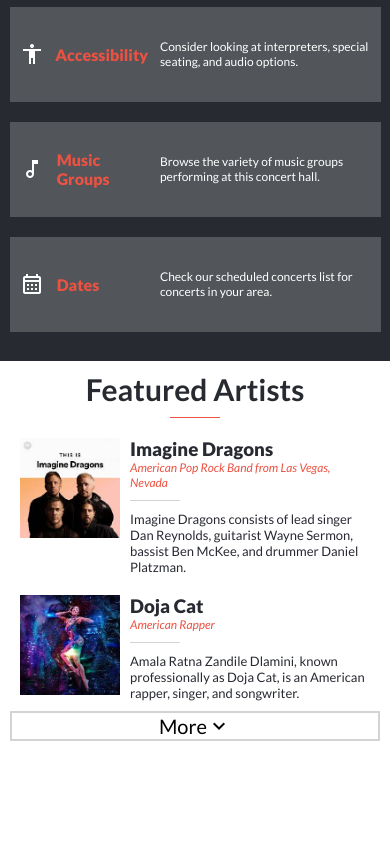
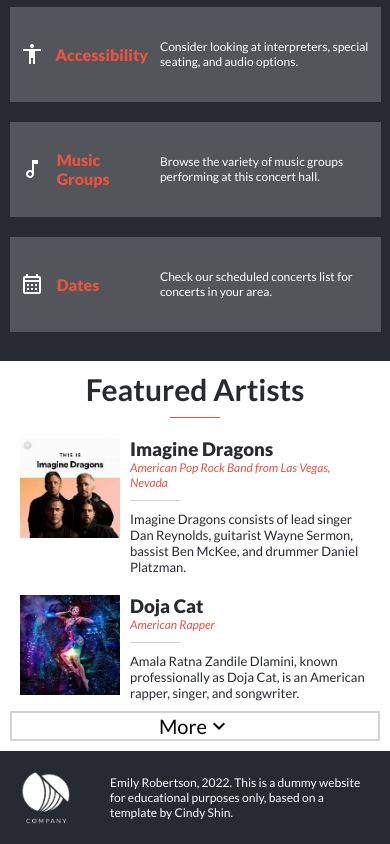
Before and after one commit to emyrue/ConcertListing, a website: page index.html in a window 390 px wide. Shown: the part 683-1527 px from the top of the page. Before the commit the page ends 1434 px from the top, so only its background shows below. Drawn offline with Linux system fonts and the light colour scheme; a web font is replaced by a local one.

Commit message:
Add mobile footer

```diff
--- a/index.html
+++ b/index.html
@@ -231,6 +231,12 @@
                     Emily Robertson, 2022. This is a dummy website for educational purposes only, based on a template by Cindy Shin.
                 </div>
             </section>
+            <section class="mobile-footer">
+                <img class="white-logo" src="./images/whitelogo.png" alt="logo">
+                <div class="mobile-copyright lato">
+                    Emily Robertson, 2022. This is a dummy website for educational purposes only, based on a template by Cindy Shin.
+                </div>
+            </section>
         </footer>
         <!--Menu-->
         <section class="default find-menu">
--- a/style.css
+++ b/style.css
@@ -12,7 +12,8 @@
 @media only screen and (max-width: 768px) {
   .desktop-header,
   .row,
-  footer {
+  .partners,
+  .footer {
     display: none;
   }
 }
@@ -222,6 +223,27 @@
   justify-content: center;
   border: 2px solid #d3d3d3;
   background-color: white;
+}
+
+/* footer */
+
+.mobile-footer {
+  background: #272a31;
+  display: flex;
+  align-items: center;
+  justify-content: space-around;
+}
+
+.white-logo {
+  width: 50px;
+  margin: 20px;
+}
+
+.mobile-copyright {
+  color: white;
+  font-size: 12px;
+  margin: 20px;
+  max-width: 400px;
 }
 
 /* mobile menu */
@@ -455,4 +477,8 @@
     max-width: 500px;
     color: #272a31;
   }
+
+  .mobile-footer {
+    display: none;
+  }
 }
```
Also changed, not shown: 2 other files.
